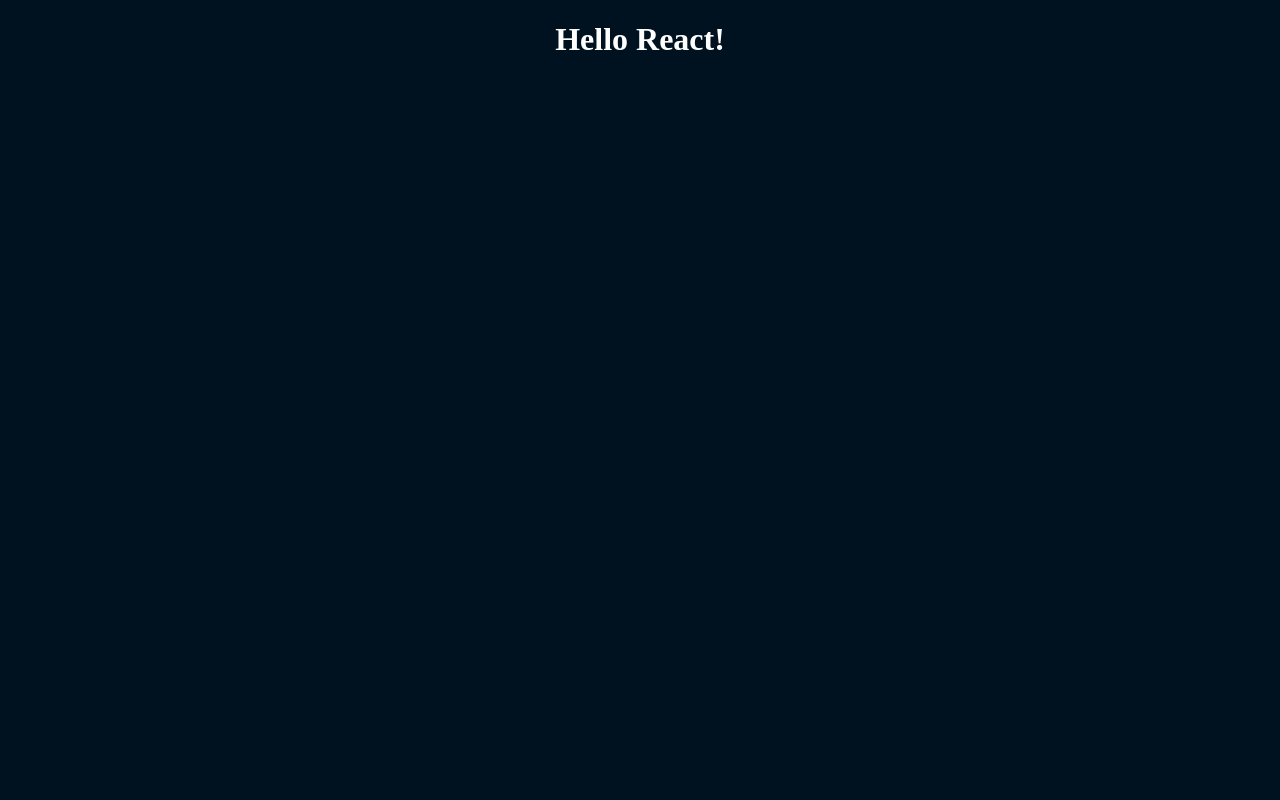
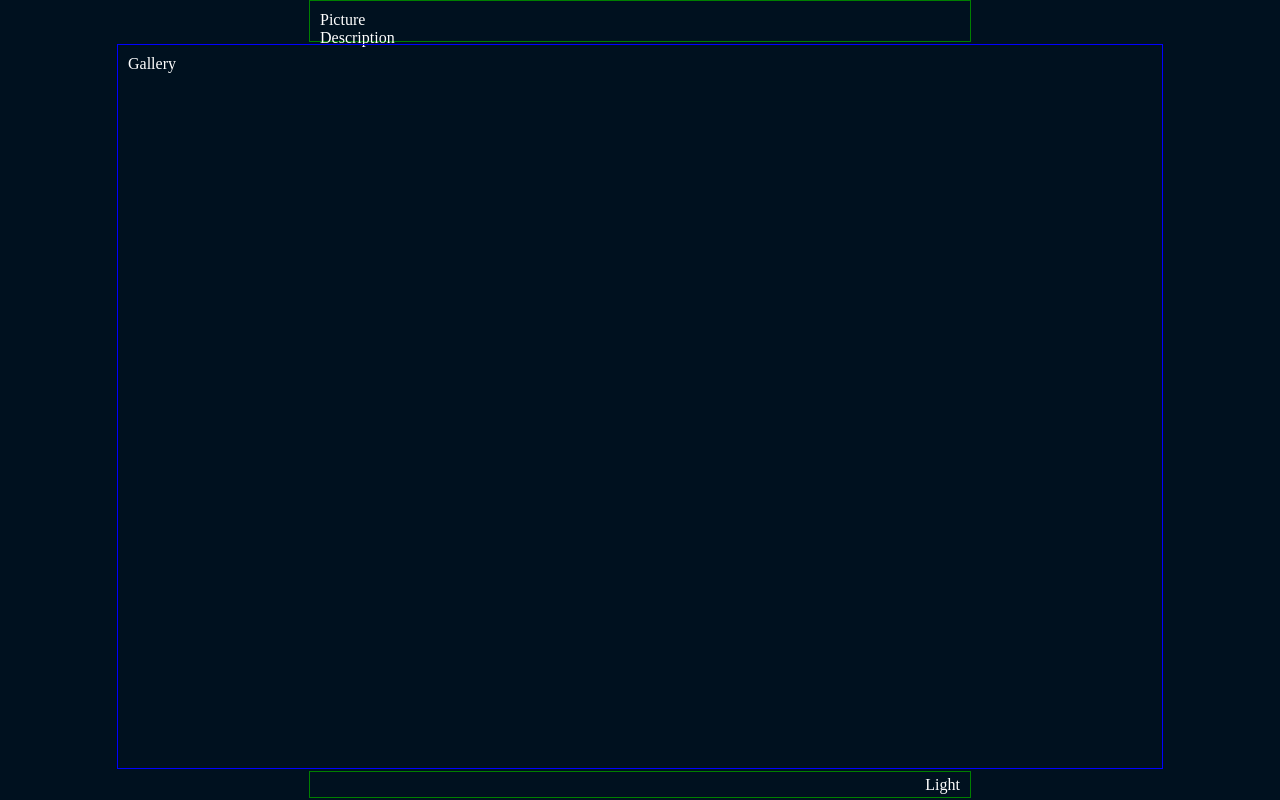
Before and after one commit to clementlebas/light-image-gallery, a React app: page / in a window 1280 px wide. Built offline with nearby package versions, Linux system fonts and the light colour scheme.

Commit message:
[ADDED] structuring css

```diff
--- a/index.html
+++ b/index.html
@@ -4,5 +4,5 @@
   <title>Hello React</title>
 </html>
 <body>
-  <div id="app-root">App is loading...</div>
+  <div id="app">App is loading...</div>
 </body>
--- /dev/null
+++ b/src/Footer.tsx
@@ -0,0 +1,13 @@
+import React from "react";
+
+import "./index.css";
+
+type Props = {
+  // any props you want to pass to the component
+};
+
+const Footer: React.FC<Props> = (props) => {
+  return <div className="footer">Light</div>;
+};
+
+export default Footer;
--- /dev/null
+++ b/src/Gallery.tsx
@@ -0,0 +1,13 @@
+import React from "react";
+
+import "./index.css";
+
+type Props = {
+  // any props you want to pass to the component
+};
+
+const Gallery: React.FC<Props> = (props) => {
+  return <div className="gallery">Gallery</div>;
+};
+
+export default Gallery;
--- /dev/null
+++ b/src/Header.tsx
@@ -0,0 +1,18 @@
+import React from "react";
+
+import "./index.css";
+
+type Props = {
+  // any props you want to pass to the component
+};
+
+const Header: React.FC<Props> = (props) => {
+  return (
+    <div className="header">
+      <div>Picture</div>
+      <div>Description</div>
+    </div>
+  );
+};
+
+export default Header;
--- a/src/index.css
+++ b/src/index.css
@@ -1,9 +1,48 @@
-html {
-  display: table;
-  margin: auto;
+html,
+body {
+  margin: 0;
 }
 
 body {
-  background-color: #001220;
+  background-color: hsl(206, 100%, 6%);
   color: white;
 }
+
+#app {
+  display: flex;
+  align-items: center;
+  flex-direction: column;
+  height: 100vh;
+  border: 1px solid red;
+  border: 0;
+}
+
+.header,
+.footer,
+.gallery {
+  padding: 10px;
+  margin-bottom: 2px;
+}
+
+.header,
+.footer {
+  border: 1px solid green;
+  width: 50%;
+}
+
+.header {
+  height: 20px;
+}
+
+.gallery {
+  width: 80%;
+  border: 1px solid blue;
+  flex: 1; /* takes up all remaining space */
+}
+
+.footer {
+  height: 5px;
+  display: flex;
+  justify-content: end;
+  align-items: center;
+}
--- a/src/index.tsx
+++ b/src/index.tsx
@@ -1,9 +1,18 @@
 import React from "react";
 import { createRoot } from "react-dom/client";
 
+import Header from "./Header";
+import Gallery from "./Gallery";
+import Footer from "./Footer";
 import "./index.css";
 
-const container = document.getElementById("app-root")!;
+const container = document.getElementById("app")!;
 const root = createRoot(container);
 
-root.render(<h1>Hello React!</h1>);
+root.render(
+  <>
+    <Header />
+    <Gallery />
+    <Footer />
+  </>
+);
```
Also changed, not shown: src/configs.json (deleted, +0 -26 lines), src/configs.tsx (added, +59 -0 lines), src/types.tsx (added, +37 -0 lines).
